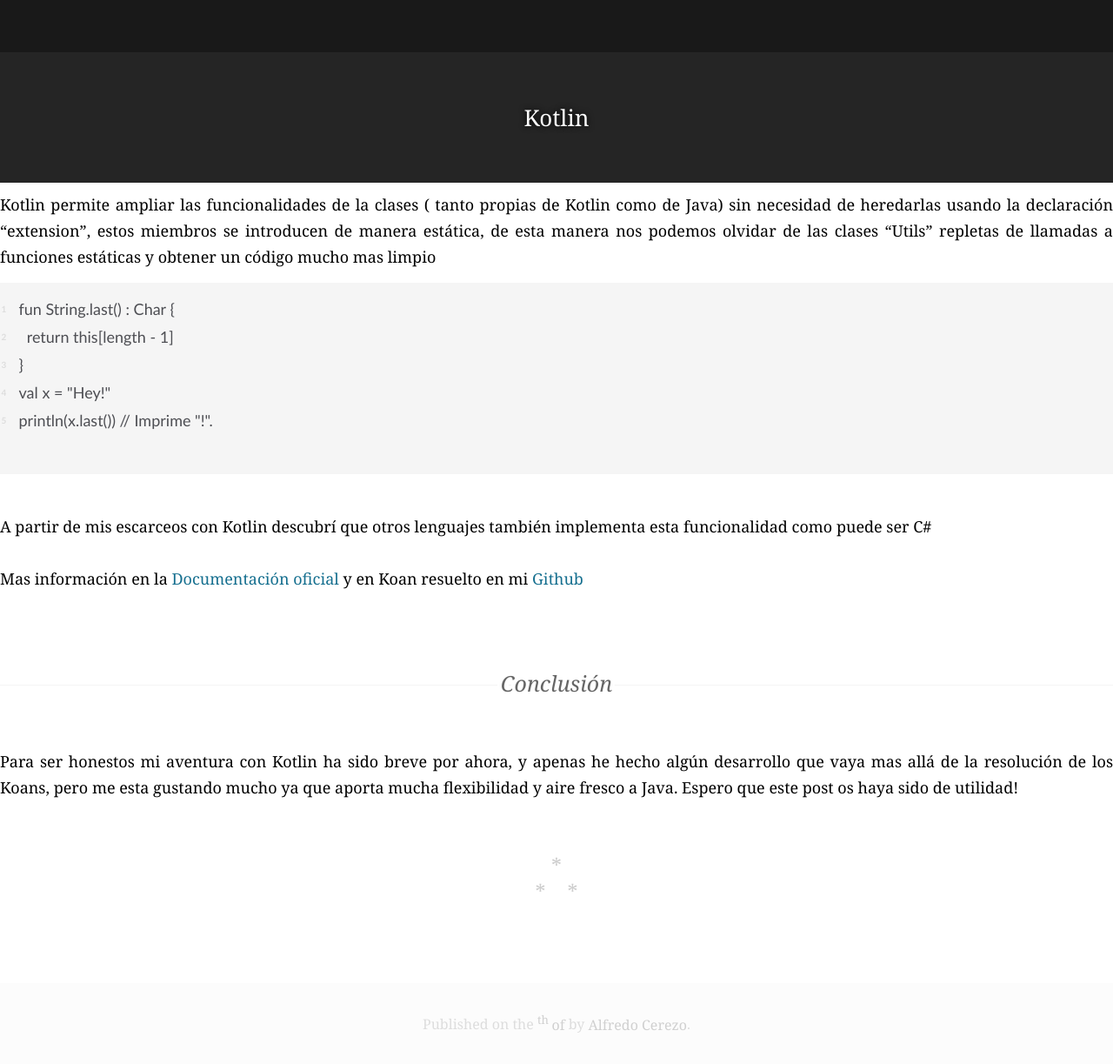
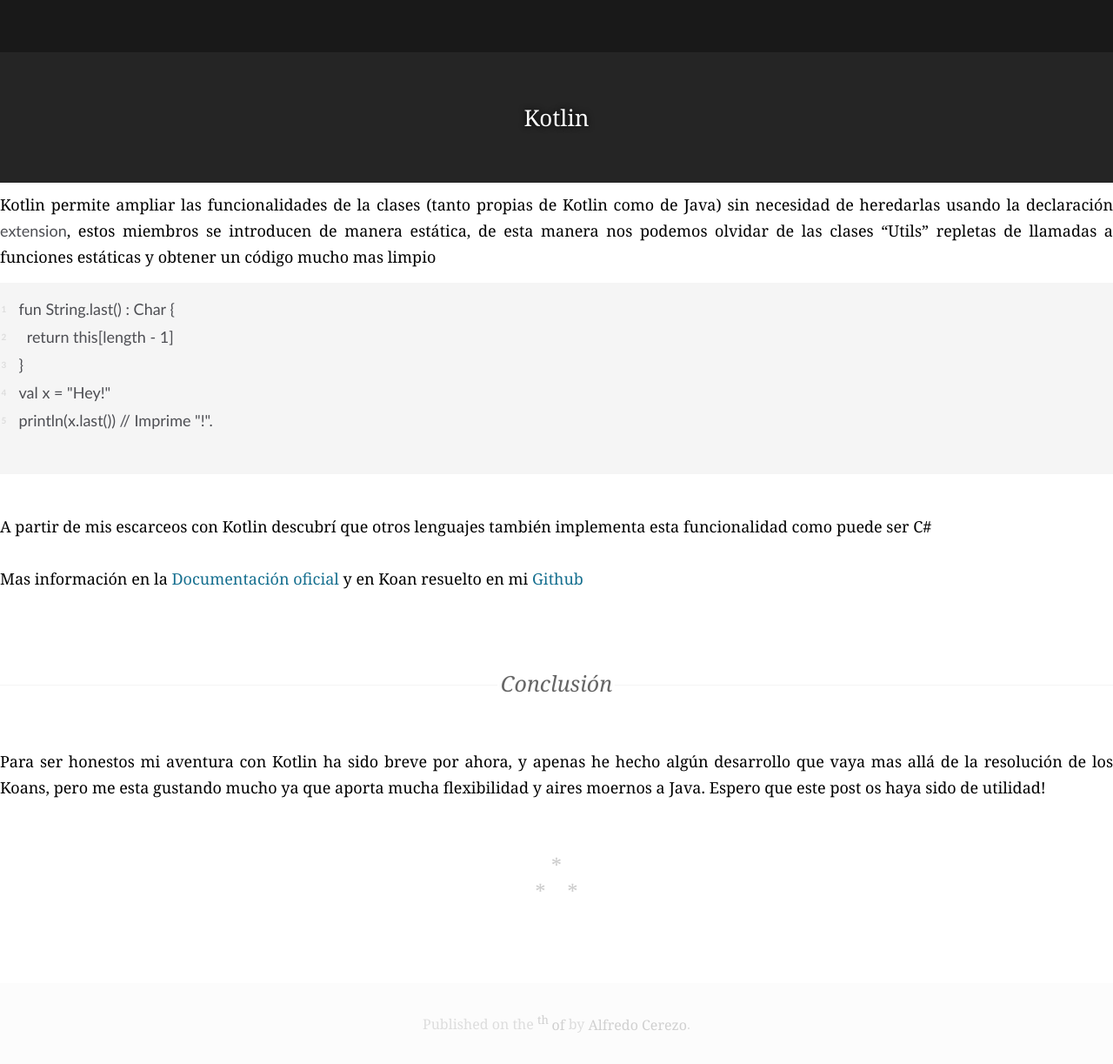
Before and after one commit to Jachu5/jachu5.github.io, a Jekyll site: the page built from post_bck/new/kotlin.md, in a window 1280 px wide. Shown: the whole page at 87% size. Built offline with Jekyll 4.4.1, drawn with Linux system fonts in a browser that asks for light colours; Markdown is read by kramdown in place of the engine named in the settings; some of the changed lines change nothing that is shown.

Commit message:
Spanish kotlin post finised :D:D:D

`````diff
--- a/post_bck/new/kotlin.md
+++ b/post_bck/new/kotlin.md
@@ -2,14 +2,15 @@
 title: Kotlin
 name: kotlin
 ---
-Hace unos mese, en la Droidcon 2015 en Madrid, en varias charlas, y en especial una de Antonio Leiva [Antonio Leiva](http://antonioleiva.com/), se habló de un lenguaje de programación que me llamó mucho la atención, Kotlin. Ya había oído hablar de él pero no tan en profundidad, así que me puse a investigar y hacer alguna que otra prueba, y tras juguetar un poco con el me ha llamado la atención por su curva de aprendizaje, muy rápida y amena, y su orientación funcional. Como siempre me gustaría avisar que soy primerizo con Kotlin así que cualquier aclaración será bienvenida, por ahora solo he realizado algunas pruebas basadas en sus koans de introducción que podéis encontrar en el enlace mas abajo, ¡espero que os sea de utilidad!.
+Hace unos mese, en la Droidcon 2015 en Madrid, en varias charlas, y en especial en una de Antonio Leiva [Antonio Leiva](http://antonioleiva.com/), se habló de un lenguaje de programación que me llamó mucho la atención, Kotlin. Ya había oído hablar de él pero no tan en profundidad, así que me puse a investigar y hacer alguna que otra prueba, y tras juguetar un poco con el me ha llamado la atención por su curva de aprendizaje, muy rápida y amena, y su orientación funcional.
+Como siempre me gustaría avisar que soy primerizo con Kotlin así que cualquier aclaración será bienvenida, por ahora solo he realizado algunas pruebas basadas en sus koans de introducción que podéis encontrar en el enlace mas abajo, ¡espero que os sea de utilidad!.
 - Kotlin [Koans](http://kotlinlang.org/docs/tutorials/koans.html).
 - Primer bloque de introducción resulto en [github](https://github.com/Jachu5/Koans).
 
 Kotlin es creado por Jetbrain, la compañía detrás de IntelliJ, y corre sobre la máquina virtual de Java de lo que luego hablaremos más en profundidad, es un lenguaje orientado a objetos y como he mencionado antes tiene algunas ideas que vienen de la programación funcional.
 
 **Por que Kotlin me gusta**
-- Su curva de aprendizaje es muy rápida, todo el mundo compara Kotlin con Scala, y pese a ser primerizo con ambos, encuentro la Kotlin mas sencilla, eso si, creo que Kotlin es más limitado que Scala, pero también dependerá un poco de lo que busquemos.
+- Su curva de aprendizaje es muy rápida, todo el mundo compara Kotlin con Scala, y pese a ser primerizo con ambos, encuentro la Kotlin mas sencillo, eso si, creo que Kotlin es más limitado que Scala, pero también dependerá un poco de lo que busquemos.
 - Es ligero, la librería de Kotlin para Android ocupa 1073KB.
 - Ofrece muy buena interoperabilidad con Java.
 - Se esta posicionando como una alternativa real para Java en Android dentro de la comunidad, pero no debemos olvidar de que Kotlin aún es una versión beta (por lo menos cunado empecé a escribir este post).
@@ -20,12 +21,13 @@
 Es muy sencillo, la gente de Jetbrain lo ha hecho muy bien.
 Requerimientos:
 1. Intellij 14.1 o Android Studio: [IntelliJ IDEA Minimal Survival Guide](http://hadihariri.com/2014/01/06/intellij-idea-minimal-survival-guide/).
-	Puedes hacerlo desde la página de [descargas](https://confluence.jetbrains.com/display/IDEADEV/IDEA+14.1+EAP) de Jetbrains
-2. JDK 1.6 o superior: Puedes hacerlo desde la página de [Oracle](http://www.oracle.com/technetwork/java/javase/downloads/index.html) o si estas muy perdido puedes recurrir al tutorial [JVM Minimal Survive Guide](http://hadihariri.com/2013/12/29/jvm-minimal-survival-guide-for-the-dotnet-developer/)
-3. Plugin de Kotlin: Se puede hacer desde el propio IDE, abre IntelliJ: File -> Plugins, y busca ==Kotlin==, listo :).
+	Puedes descargarlo desde la página de [descargas](https://confluence.jetbrains.com/display/IDEADEV/IDEA+14.1+EAP) de Jetbrains
+2. JDK 1.6 o superior: Puedes descargarlo desde la página de [Oracle](http://www.oracle.com/technetwork/java/javase/downloads/index.html) o si estas muy perdido puedes recurrir al tutorial [JVM Minimal Survive Guide](http://hadihariri.com/2013/12/29/jvm-minimal-survival-guide-for-the-dotnet-developer/)
+3. Plugin de Kotlin: Se puede descargar desde el propio IDE, abre IntelliJ: File -> Plugins, y busca ==Kotlin==.
+4. listo :).
 
 ##Compilador
-Cuando investigué sobre Kotlin me llamó la atención su compilador, hasta ese entonces no sabía nada de como funcionaban los compilador de los lenguajes que funcionan sobre Java, especificamente en el caso de Kotlin, requiere que Kotlin entienda los ficheros fuente de Java y sus binarios, y viciversa, es decir que Java entienda los ficheros fuente de Kotlin y sus binarios. La idea de que el compilador de Kotlin entienda los ficheros fuente de Java es fácil de imaginar, pero hacer que javac, el compilador de Java, entienda los ficheros fuente de Kotlin es claramente imposible.
+Cuando investigué sobre Kotlin me llamó la atención su compilador y hasta ese entonces no sabía nada de como funcionaban los compilador de los lenguajes que funcionan sobre Java. En el caso de Kotlin, requiere que Kotlin entienda los ficheros fuente de Java y sus binarios, y viciversa, es decir que Java entienda los ficheros fuente de Kotlin y sus binarios. La idea de que el compilador de Kotlin entienda los ficheros fuente de Java es fácil de imaginar, pero hacer que javac, el compilador de Java, entienda los ficheros fuente de Kotlin es claramente imposible.
 
 Actualmente el estado de los compiladores es el siguiente:
 - *Groovy*:
@@ -38,14 +40,14 @@
 
 ## Características:
 ###### Java compatible
-Según la gente de IntelliJ Kotlin fue diseñado con la interoperabilidad en mente, y lo poco que he probado a través de los koans me ha resultado bastante sencilla de entender e implementar, tanto Kotlin puede usar Java como en sentido contrario de un manera bastante cómoda.
+Según la gente de Jetbrain Kotlin fue diseñado con la interoperabilidad en mente, y lo poco que he probado a través de los koans me ha resultado bastante sencillo de entender e implementar, tanto Kotlin puede usar Java como en sentido contrario de un manera bastante cómoda.
 
 Aquí la documentación es muy extensa y hacen de la experiencia algo muy agradable, recomiendo echar un vistazo directamente a la web ya que me sorprendió mucho como interactúan ambos lenguajes.
 
-Más información en la [Documentación oficial](http://kotlinlang.org/docs/reference/java-interop.html) y en Koan resuelto en mi [Github](https://github.com/Jachu5/Koans/tree/master/src/i_introduction/_5_Nullable_Types)
+Más información en la [Documentación oficial](http://kotlinlang.org/docs/reference/java-interop.html) y en Koan resuelto en [Github](https://github.com/Jachu5/Koans/tree/master/src/i_introduction/_5_Nullable_Types)
 
 ###### Null Safety
-Una de mis características favoritas y que soluciona uno de los problemas que más molestos me parecen, las referencias a null.
+Una de mis características favoritas y que soluciona uno de los problemas que más incómodo me parece, las referencias a null.
 Null es lo que se llama un "first-class citizen" en el sistema de tipos de Kotlin, es decir los tipos son conscientes de que pueden ser null, tanto en el flujo de la aplicación así como en su referencia. Esto es bastante útil ya que en mi opinión la posibilidad de acceder en un nuestro código a referencias que son null (NullPointerException en Java) es una fuente de problemas inmensa que conlleva mucho boilerplate code y programación defensiva.
 
 Kotlin puede hacer distinción entre aquellos tipos que pueden hacer referencia a null y aquellos que no.
@@ -71,7 +73,7 @@
 }
 ```
 - Safe Calls
-	Haciendo uso del operador ?, esto nos dará el valor devuelto por la función length() en caso de que b no sea null o null en caso contrario:
+	Haciendo uso del operador `?`, esto nos dará el valor devuelto por la función `length()` en caso de que b no sea null o null en caso contrario:
     ```
     b?.length()
     ```
@@ -87,7 +89,7 @@
      ```
      Si la expresión a la izquierda del operador Elvis no es null devuelve el valor y en caso contrario **evalua** y devuelve la expresión de la derecha.
 
-Más información en la [Documentación oficial](http://kotlinlang.org/docs/reference/null-safety.html) y en Koan resuelto en mi [Github](https://github.com/Jachu5/Koans/tree/master/src/i_introduction/_5_Nullable_Types)
+Más información en la [Documentación oficial](http://kotlinlang.org/docs/reference/null-safety.html) y en Koan resuelto en [Github](https://github.com/Jachu5/Koans/tree/master/src/i_introduction/_5_Nullable_Types)
 
 ###### Soporte para funciones de alto nivel y Lambdas
 Otra cosa que me encanta.
@@ -125,14 +127,14 @@
 
 ```
 
-Más información en la [Documentación oficial](http://kotlinlang.org/docs/reference/data-classes.html) y en Koan resuelto en mi [Github](https://github.com/Jachu5/Koans/tree/master/src/i_introduction/_7_Data_Classes)
+Más información en la [Documentación oficial](http://kotlinlang.org/docs/reference/data-classes.html) y en Koan resuelto en [Github](https://github.com/Jachu5/Koans/tree/master/src/i_introduction/_7_Data_Classes)
 
 ###### Traits
 Me encantan los Traits no puedo decir más, los Traits se pueden entender como interfaces en las que se pueden implementar funciones.
 Aquí no tengo ningún ejemplo, los conozco por Scala, pero puedes encontrar mas información sobre ellos en este [post](http://blog.jetbrains.com/kotlin/2011/08/multiple-inheritance-part-2-possible-directions/).
 
 ###### Extension Fuctions######
-Kotlin permite ampliar las funcionalidades de la clases ( tanto propias de Kotlin como de Java) sin necesidad de heredarlas usando la declaración "extension", estos miembros se introducen de manera estática, de esta manera nos podemos olvidar de las clases "Utils" repletas de llamadas a funciones estáticas y obtener un código mucho mas limpio
+Kotlin permite ampliar las funcionalidades de la clases (tanto propias de Kotlin como de Java) sin necesidad de heredarlas usando la declaración `extension`, estos miembros se introducen de manera estática, de esta manera nos podemos olvidar de las clases "Utils" repletas de llamadas a funciones estáticas y obtener un código mucho mas limpio
 ````
 fun String.last() : Char {
   return this[length - 1]
@@ -146,5 +148,5 @@
 Mas información en la [Documentación oficial](http://kotlinlang.org/docs/reference/extensions.html) y en Koan resuelto en mi [Github](https://github.com/Jachu5/Koans/tree/master/src/i_introduction/_8_Extension_Functions)
 
 ## Conclusión
-Para ser honestos mi aventura con Kotlin ha sido breve por ahora, y apenas he hecho algún desarrollo que vaya mas allá de la resolución de los Koans, pero me esta gustando mucho ya que aporta mucha flexibilidad y aire fresco a Java.
+Para ser honestos mi aventura con Kotlin ha sido breve por ahora, y apenas he hecho algún desarrollo que vaya mas allá de la resolución de los Koans, pero me esta gustando mucho ya que aporta mucha flexibilidad y aires moernos a Java.
 Espero que este post os haya sido de utilidad!
`````
